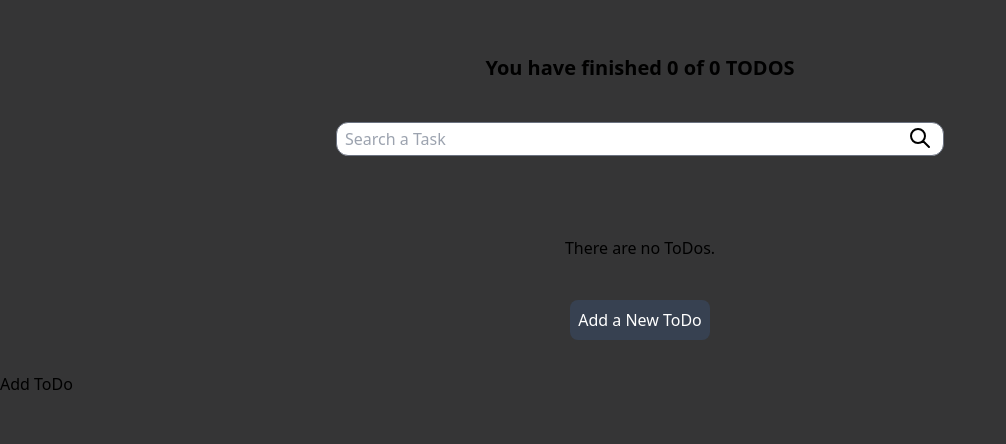
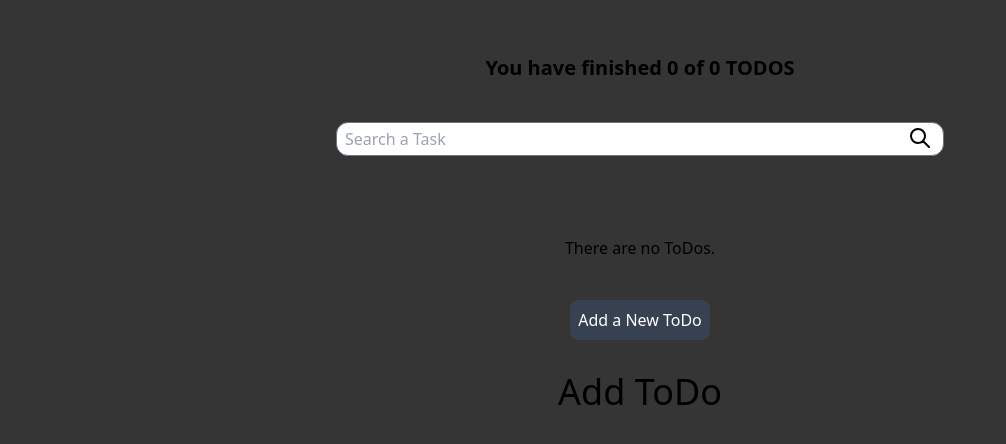
Before and after one commit to Ernestoc14/Curso-React-Platzi, a React (Vite) app in the folder TODO_React_App/: page / in a window 1280 px wide. Shown: the part 138-582 px from the top of the page, without its empty margins (0-1006 px from the left). Built offline with nearby package versions, Linux system fonts and the light colour scheme.

Commit message:
Styling Modal and Updating id on HTML

```diff
--- a/TODO_React_App/index.html
+++ b/TODO_React_App/index.html
@@ -8,7 +8,7 @@
   </head>
   <body>
     <div id="root"></div>
-    <div id="modal"></div>
+    <div id="modalbackground"></div>
     <script type="module" src="/src/main.jsx"></script>
   </body>
 </html>
--- a/TODO_React_App/src/ToDoModal.jsx
+++ b/TODO_React_App/src/ToDoModal.jsx
@@ -2,10 +2,10 @@ import ReactDOM from "react-dom";
 
 function Modal({ children }) {
     return ReactDOM.createPortal(
-        <div className="Modal">
+        <div className="w-full h-24 flex justify-center text-4xl">
             {children}
         </div>,
-        document.getElementById("modal")
+        document.getElementById("modalbackground")
     )
 }
 
```
